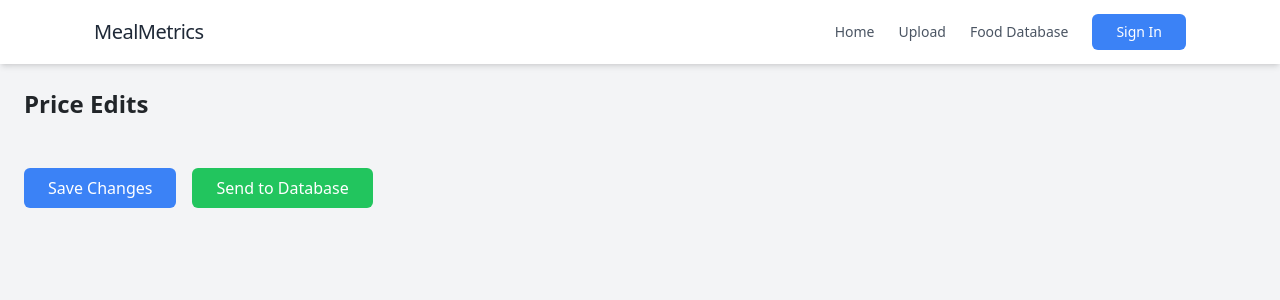
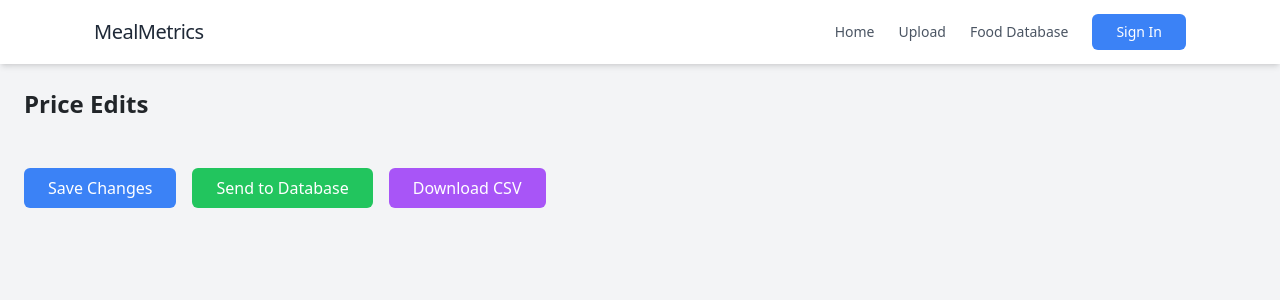
Before and after one commit to MichaelPeng123/foodprocurements, a React (Create React App) app in the folder frontend/: page /priceEdits in a window 1280 px wide. Shown: the top 300 px of the page. Built offline with nearby package versions, Linux system fonts and the light colour scheme.

Commit message:
download button added

```diff
--- a/frontend/src/pages/PriceEdits.js
+++ b/frontend/src/pages/PriceEdits.js
@@ -94,6 +94,37 @@ function PriceEdits() {
         }
     };
 
+    const downloadCSV = () => {
+        // Combine headers and data
+        const fullData = [headers, ...csvData];
+
+        // Convert to CSV format
+        const csvContent = fullData.map(row => row.join(',')).join('\n');
+
+        // Create a Blob with the CSV data
+        const blob = new Blob([csvContent], { type: 'text/csv;charset=utf-8;' });
+
+        // Create a URL for the Blob
+        const url = URL.createObjectURL(blob);
+
+        // Create a temporary link element to trigger the download
+        const link = document.createElement('a');
+
+        // Set the download filename - use the original filename if available or a default name
+        const csvFileName = location.state?.csvFileName || 'data.csv';
+
+        link.href = url;
+        link.setAttribute('download', csvFileName);
+
+        // Append to the document, click it, and remove it
+        document.body.appendChild(link);
+        link.click();
+        document.body.removeChild(link);
+
+        // Release the URL object
+        URL.revokeObjectURL(url);
+    };
+
     return (
         <div className="p-4">
             <h1 className="text-2xl font-bold mb-4">Price Edits</h1>
@@ -154,6 +185,12 @@ function PriceEdits() {
                 >
                     {uploading ? 'Uploading...' : 'Send to Database'}
                 </button>
+                <button
+                    onClick={downloadCSV}
+                    className="bg-purple-500 text-white px-4 py-2 rounded hover:bg-purple-600 transition-colors"
+                >
+                    Download CSV
+                </button>
             </div>
         </div>
     );
```
